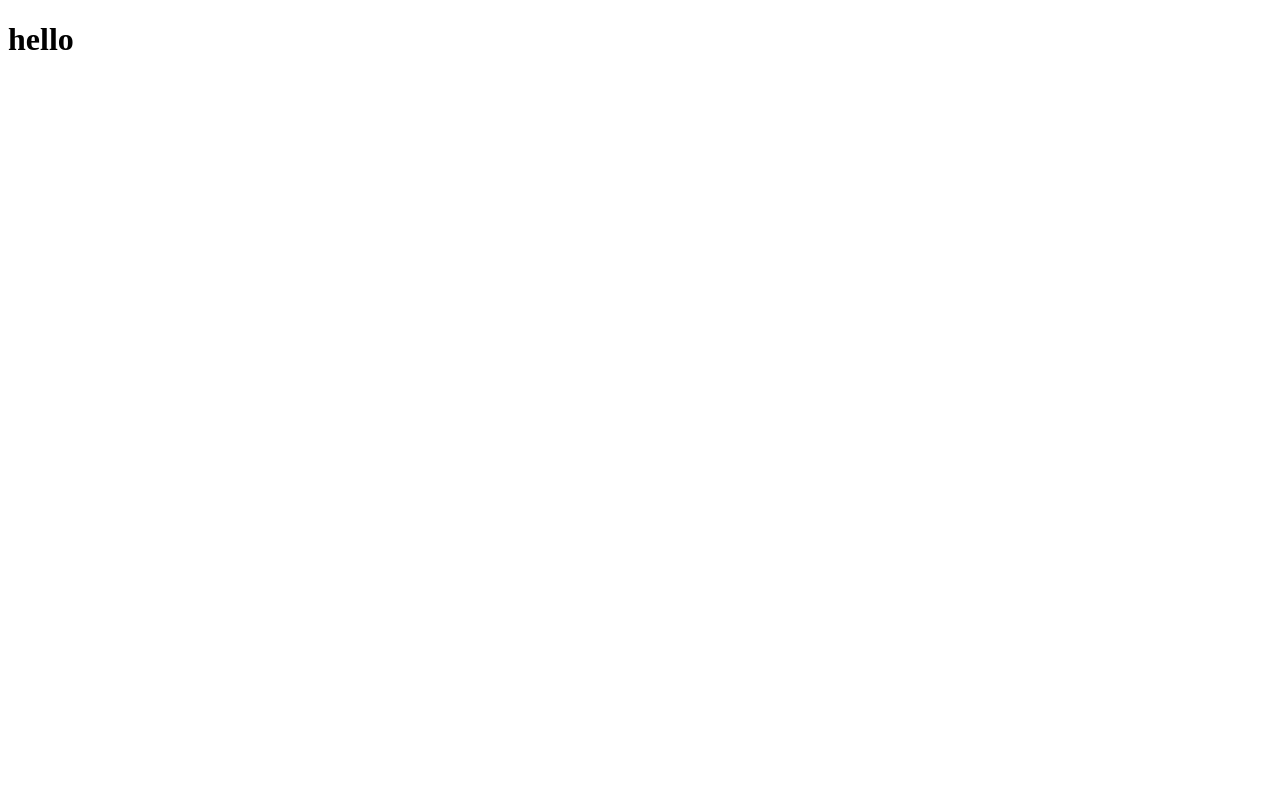
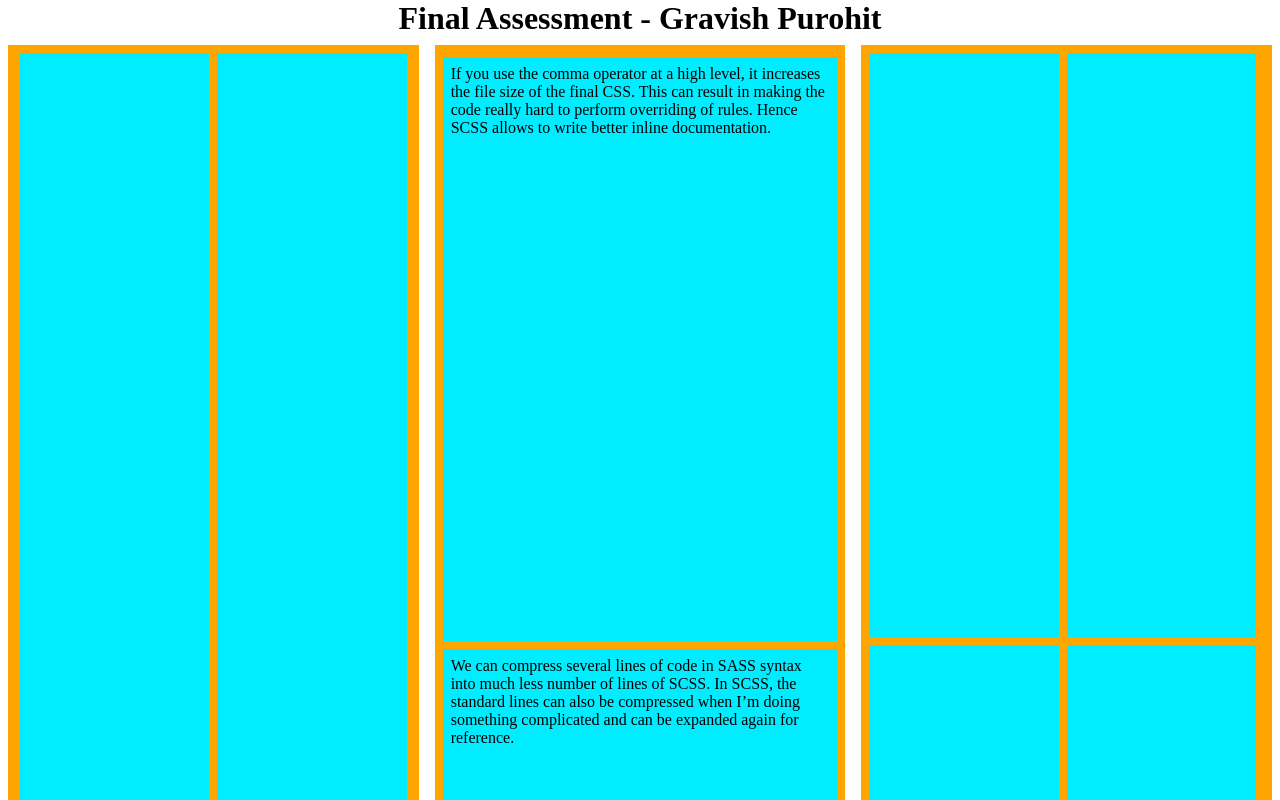
Before and after one commit to gravishpurohit/Test-Walkover, a plain HTML site: page index.html in a window 1280 px wide. Shown: the top 800 px of the page. Drawn offline with Linux system fonts and the light colour scheme.

Commit message:
feat: initialise assestment code
Signed-off-by: Gravish Purohit <gravishpurohit@Gravishs-MacBook-Air.local>

```diff
--- a/index.html
+++ b/index.html
@@ -1,13 +1,74 @@
 <!DOCTYPE html>
-<html lang="en">
-<head>
-    <link rel="stylesheet" href="style.css">
-    <meta charset="UTF-8">
-    <meta http-equiv="X-UA-Compatible" content="IE=edge">
-    <meta name="viewport" content="width=device-width, initial-scale=1.0">
-    <title>Document</title>
-</head>
-<body>
-    <h1>hello</h1>
-</body>
+<html>
+    <head>
+        <title>Walkover Assessment</title>
+        <meta name="viewport" content="width=device-width, initial-scale=1.0">
+        <link rel="stylesheet" type="text/css" href="style.css">
+    </head>
+    <body>
+        <h1>Final Assessment - Gravish Purohit</h1>
+        <div class="body">
+            <div class="box-1">
+                <div class="rectangle">
+                </div>
+                <div class="rectangle">
+                </div>
+            </div>
+            <div class="box-2">
+                <div class="rectangle">
+                    <p>If you use the comma operator at a high level, it increases the file size of the final CSS.
+                         This can result in making the code really hard to perform overriding of rules.
+                        Hence SCSS allows to write better inline documentation.</p>
+                </div>
+                <div class="rectangle">
+                    <p>
+                        We can compress several lines of code in SASS syntax into much less number of lines of SCSS.
+                        In SCSS, the standard lines can also be compressed when I’m doing something complicated and can be expanded again for reference.
+                    </p>
+                </div>
+            </div>
+            <div class="box-3">
+                <div class="plus-sign">
+                    <div class="square">
+
+                    </div>
+
+                    <div class="square">
+
+                    </div>
+
+                </div>
+                <div class="plus-sign">
+
+                    <div class="square">
+
+                    </div>
+
+                    <div class="square">
+
+                    </div>
+                </div>
+            </div>
+        </div>
+        <button onclick="topFunction()" id="scroll-to" class="scroll-up" title="Go to top">Go to Top</button>
+        <script>
+            var mybutton = document.getElementById("scroll-to");
+
+
+            window.onscroll = function() {scrollFunction()};
+
+            function scrollFunction() {
+              if (document.body.scrollTop > 20 || document.documentElement.scrollTop > 20) {
+                mybutton.style.display = "block";
+              } else {
+                mybutton.style.display = "none";
+              }
+            }
+
+            function topFunction() {
+              document.body.scrollTop = 0;
+              document.documentElement.scrollTop = 0;
+            }
+            </script>
+    </body>
 </html>
--- a/style.css
+++ b/style.css
@@ -0,0 +1,78 @@
+*{
+    margin: 0;;
+    padding: 0;
+    box-sizing: border-box;
+}
+h1{
+    text-align: center;
+}
+.body{
+    display: flex;
+    justify-content: space-evenly;
+}
+.box-1,.box-2,.box-3{
+    flex: 1;
+    background-color: orange;
+    height: 1200px;
+    padding: 0.5em;
+    margin: 0.5em;
+}
+
+.rectangle,.square{
+    background-color: #00edff;
+    padding: 0.5em;
+}
+
+.box-1{
+    display: flex;
+}
+.box-2{
+    display:flex;
+    flex-direction: column;
+}
+.box-3{
+    display: flex;
+    flex-wrap: wrap;
+}
+.box-1>.rectangle{
+    flex: 1;
+    height: 100%;
+    margin-left: 0.25em;
+    margin-right: 0.25em;
+}
+.box-2>.rectangle{
+    height: 50%;
+    width: 100%;
+    margin-top: 0.25em;
+    margin-bottom: 0.25em;
+}
+.square{
+    flex: 1;
+    margin-right: 0.5em;
+    margin-bottom: 0.5em;
+}
+.plus-sign{
+    display: flex;
+    width: 100%;
+}
+.scroll-up{
+    position: fixed;
+    bottom: 1%;
+    right: 1%;
+    padding: 0.5em;
+    color: white;
+    background-color: green;
+}
+@media only screen and (max-width: 768px) {
+    .body{
+        display: block;
+    }
+    .box1{
+        flex-direction: column;
+    }
+    .box1>.rec{
+        height: 50%;
+        margin-top: 0.25em;
+        margin-bottom: 0.25em;
+    }
+}
```
